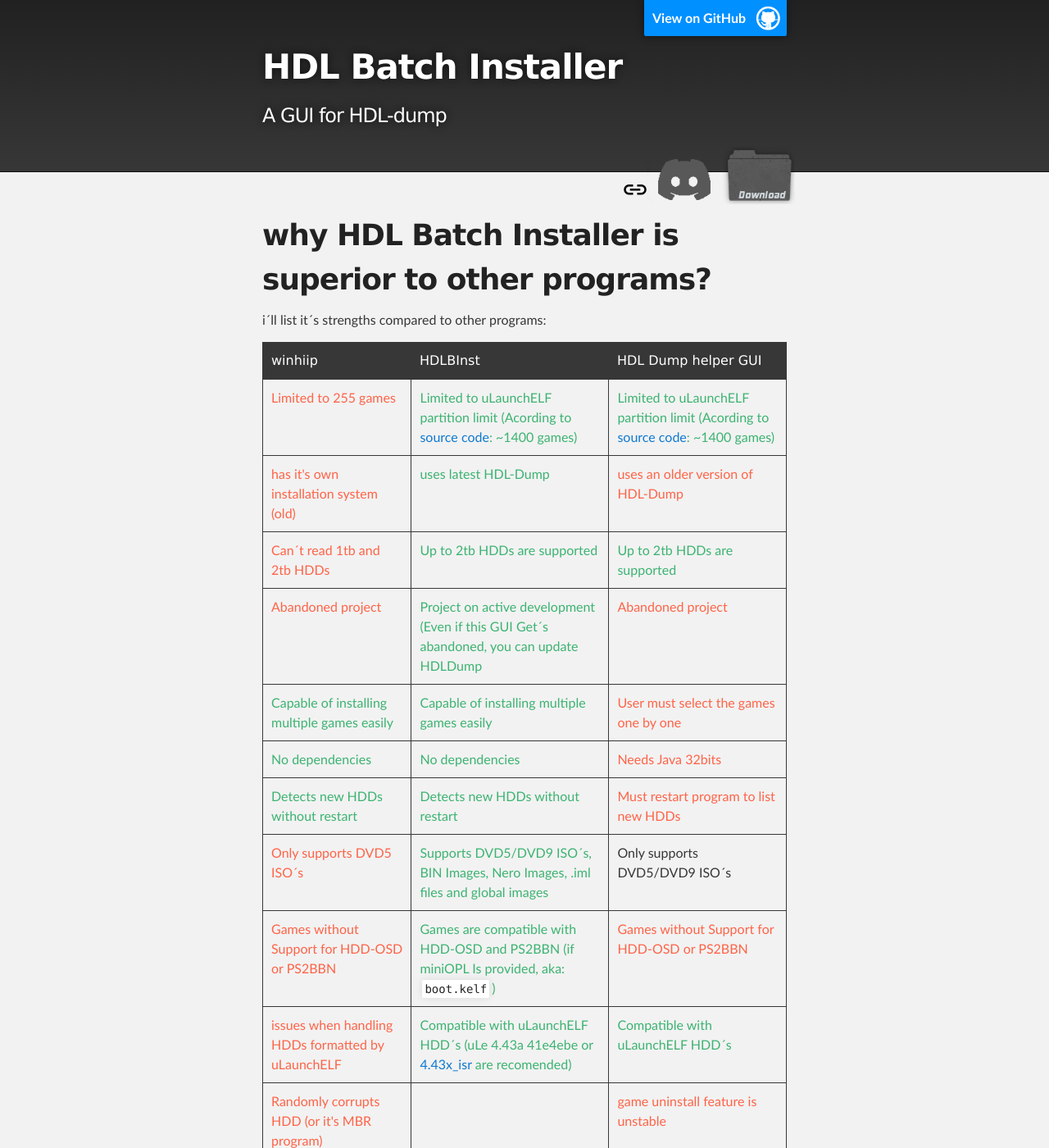
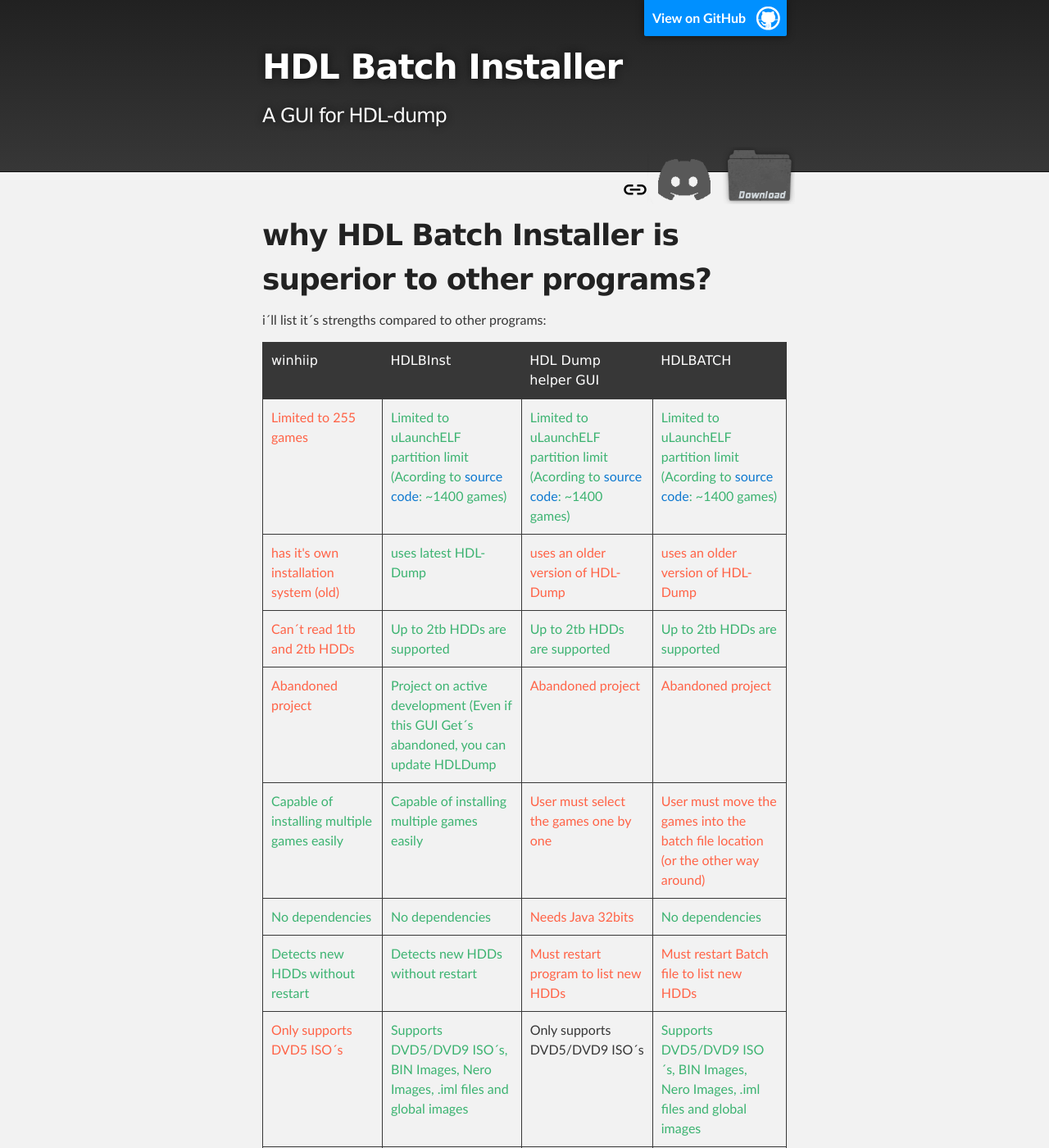
Before and after one commit to israpps/HDL-Batch-installer, a Jekyll site: the page built from why_hdlbinst_is_better.md, in a window 1280 px wide and 1400 px high. Shown: the whole window at 82% size. Built offline with Jekyll 4.4.1, drawn with Linux system fonts in a browser that asks for light colours; our own code applies the rules of GitHub Pages for plain Markdown files; some of the changed text lies outside the part shown.

Commit message:
add HDLBATCH to table

```diff
--- a/why_hdlbinst_is_better.md
+++ b/why_hdlbinst_is_better.md
@@ -9,9 +9,11 @@
     <th>winhiip</th>
     <th>HDLBInst</th>
 	<th>HDL Dump helper GUI</th>
+	<th>HDLBATCH</th>
   </tr>
   <tr>
     <td style="color:Tomato;">Limited to <b>255 games</b></td>
+    <td style="color:MediumSeaGreen;">Limited to uLaunchELF partition limit (Acording to <a href="https://github.com/israpps/wLaunchELF_ISR/blob/e4e01be7a601e84ca2aa98a31cc2ef46017204f6/launchelf.h#L90">source code</a>: ~1400 games)</td>
     <td style="color:MediumSeaGreen;">Limited to uLaunchELF partition limit (Acording to <a href="https://github.com/israpps/wLaunchELF_ISR/blob/e4e01be7a601e84ca2aa98a31cc2ef46017204f6/launchelf.h#L90">source code</a>: ~1400 games)</td>
     <td style="color:MediumSeaGreen;">Limited to uLaunchELF partition limit (Acording to <a href="https://github.com/israpps/wLaunchELF_ISR/blob/e4e01be7a601e84ca2aa98a31cc2ef46017204f6/launchelf.h#L90">source code</a>: ~1400 games)</td>
   </tr>
@@ -19,60 +21,73 @@
     <td style="color:Tomato;">has it's own installation system (old)</td>
     <td style="color:MediumSeaGreen;">uses latest HDL-Dump</td>
     <td style="color:Tomato;">uses an older version of HDL-Dump</td>
+    <td style="color:Tomato;">uses an older version of HDL-Dump</td>
   </tr>
   <tr>
     <td style="color:Tomato;">Can´t read 1tb and 2tb HDDs</td>
     <td style="color:MediumSeaGreen;">Up to 2tb HDDs are supported</td>
+    <td style="color:MediumSeaGreen;">Up to 2tb HDDs are supported </td>
     <td style="color:MediumSeaGreen;">Up to 2tb HDDs are supported </td>
   </tr>
   <tr>
     <td style="color:Tomato;"><b>Abandoned</b> project </td>
     <td style="color:MediumSeaGreen;">Project on <b>active development</b> (Even if this GUI Get´s abandoned, you can update HDLDump</td>
     <td style="color:Tomato;"><b>Abandoned</b> project </td>
+    <td style="color:Tomato;"><b>Abandoned</b> project </td>
   </tr>
   <tr>
     <td style="color:MediumSeaGreen;">Capable of installing multiple games easily</td>
     <td style="color:MediumSeaGreen;">Capable of installing multiple games easily</td>
     <td style="color:Tomato;">User must select the games one by one</td>
+    <td style="color:Tomato;">User must move the games into the batch file location (or the other way around)</td>
   </tr>
   <tr>
     <td style="color:MediumSeaGreen;">No dependencies</td>
     <td style="color:MediumSeaGreen;">No dependencies</td>
     <td style="color:Tomato;">Needs Java 32bits</td>
+	<td style="color:MediumSeaGreen;">No dependencies</td>
+
   </tr>
   <tr>
     <td style="color:MediumSeaGreen;">Detects new HDDs without restart</td>
     <td style="color:MediumSeaGreen;">Detects new HDDs without restart</td>
     <td style="color:Tomato;">Must restart program to list new HDDs</td>
+    <td style="color:Tomato;">Must restart Batch file to list new HDDs</td>
   </tr>
   <tr>
     <td style="color:Tomato;">Only supports DVD5 ISO´s </td>
     <td style="color:MediumSeaGreen;">Supports DVD5/DVD9 ISO´s, BIN Images, Nero Images, .iml files and global images</td>
 	<td>Only supports DVD5/DVD9 ISO´s </td>
+    <td style="color:MediumSeaGreen;">Supports DVD5/DVD9 ISO´s, BIN Images, Nero Images, .iml files and global images</td>
   </tr>
   <tr>
     <td style="color:Tomato;">Games without Support for HDD-OSD or PS2BBN</td>
     <td style="color:MediumSeaGreen;">Games are compatible with HDD-OSD and PS2BBN (if miniOPL Is provided, aka: <code>boot.kelf</code>)</td>
+	<td style="color:Tomato;">Games without Support for HDD-OSD or PS2BBN</td>
 	<td style="color:Tomato;">Games without Support for HDD-OSD or PS2BBN</td>
   </tr>
   <tr>
     <td style="color:Tomato;">issues when handling HDDs formatted by uLaunchELF </td>
     <td style="color:MediumSeaGreen;">Compatible with uLaunchELF HDD´s (uLe 4.43a 41e4ebe or <a href="https://github.com/israpps/wLaunchELF_ISR">4.43x_isr</a> are recomended)</td>
     <td style="color:MediumSeaGreen;">Compatible with uLaunchELF HDD´s </td>
+    <td style="color:MediumSeaGreen;">Compatible with uLaunchELF HDD´s </td>
   </tr>
   <tr>
     <td style="color:Tomato;">Randomly corrupts HDD (or it's MBR program)</td>
     <td style="color:MediumSeaGreen;"> </td>
     <td style="color:Tomato;">game uninstall feature is unstable</td>
+    <td></td>
   </tr>
   <tr>
     <td style="color:Tomato;">Filename used as game title</td>
     <td style="color:MediumSeaGreen;"> original game title <b>automatically assigned</b> from internal database</td>
 	<td style="color:Tomato;">Filename used as game title</td>
+    <td style="color:MediumSeaGreen;"> original game title <b>automatically assigned</b> from internal database</td>
   </tr>
   <tr>
     <td style="color:Tomato;"><b>Can't hide</b> games from HDD-OSD/PS2BBN </td>
     <td style="color:MediumSeaGreen;">Capable of hiding games from HDD-OSD/PS2BBN</td>
+	<td style="color:Tomato;"><b>Can't hide</b> games from HDD-OSD/PS2BBN </td>
 	<td style="color:Tomato;"><b>Can't hide</b> games from HDD-OSD/PS2BBN </td>
   </tr>
 </table>
```
